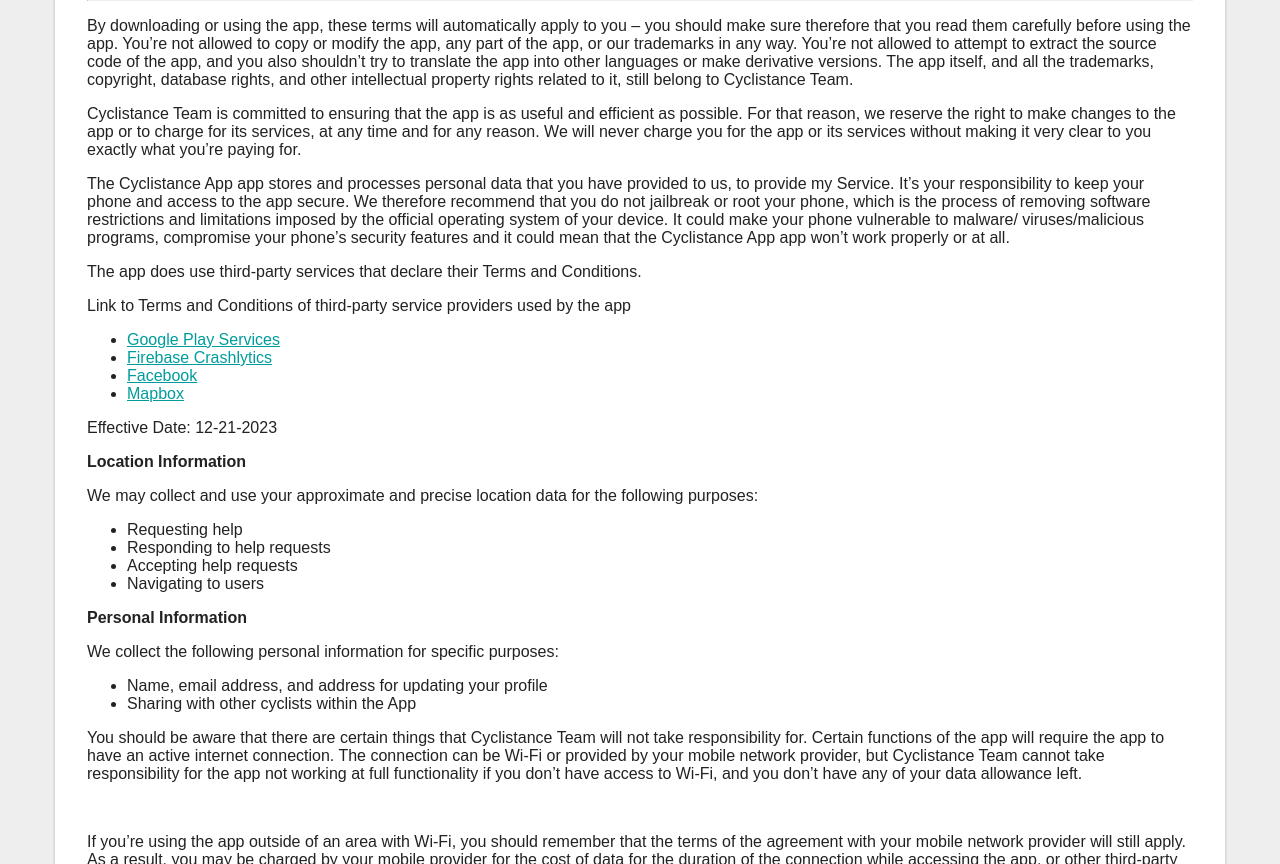
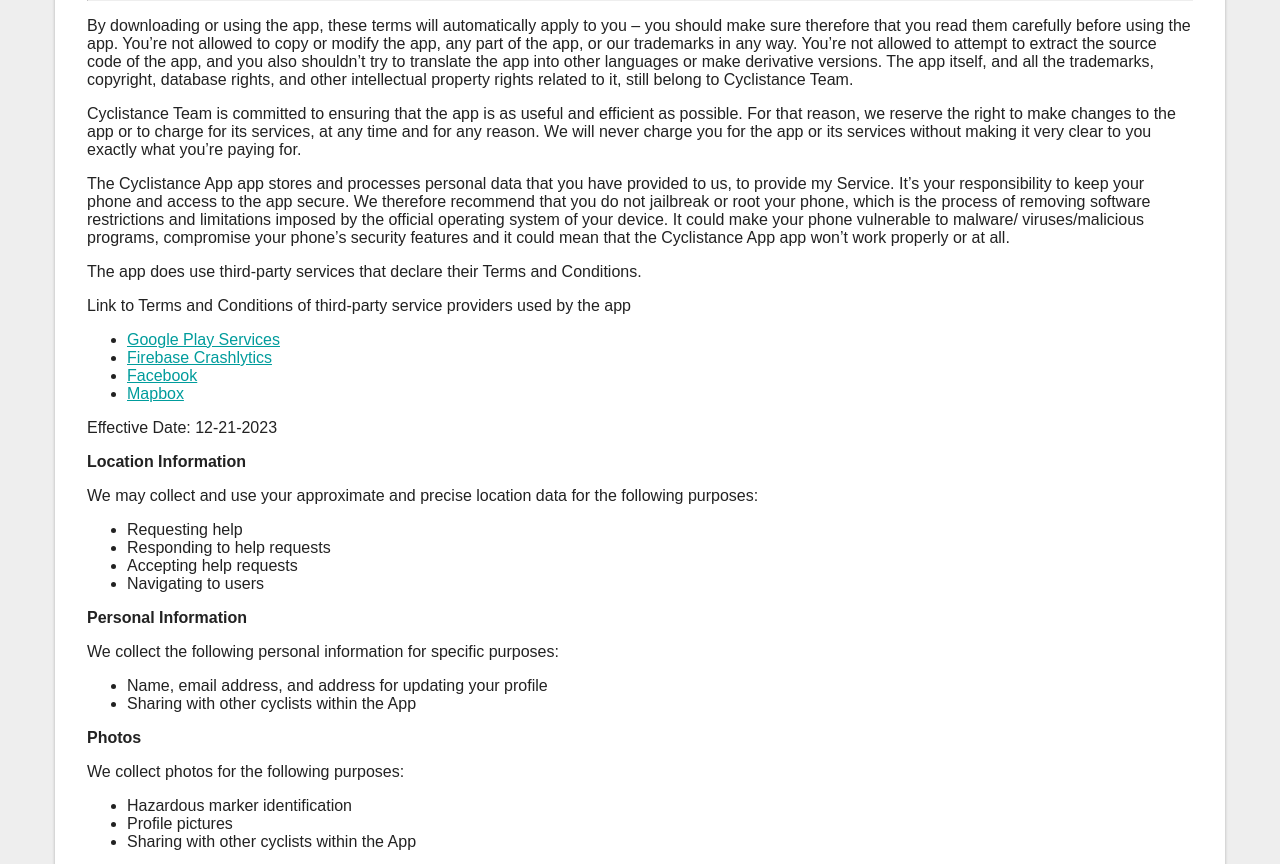
Before and after one commit to JohnDominicJasmin/cyclistance-terms-and-condition, a plain HTML site: page index.html in a window 1280 px wide. Shown: the part 81-945 px from the top of the page. Drawn offline with Linux system fonts and the light colour scheme.

Commit message:
add photos terms and conditions

```diff
--- a/index.html
+++ b/index.html
@@ -212,6 +212,14 @@ footer a {
                      <li>Sharing with other cyclists within the App</li>
                     </ul>
 
+                    <p><strong>Photos</strong></p>
+                    <p>We collect photos for the following purposes:</p>
+                    <ul>
+                      <li>Hazardous marker identification</li>
+                      <li>Profile pictures</li>
+                      <li>Sharing with other cyclists within the App</li>
+                    </ul>
+
                     <p>You should be aware that there are certain things that Cyclistance Team will not take
                         responsibility for. Certain functions of the app will require the app to have an active
                         internet connection. The connection can be Wi-Fi or provided by your mobile network provider,
```
